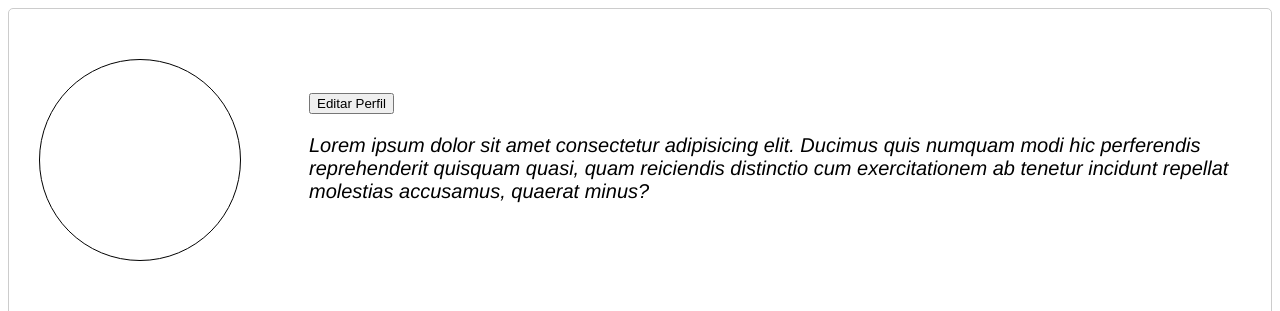
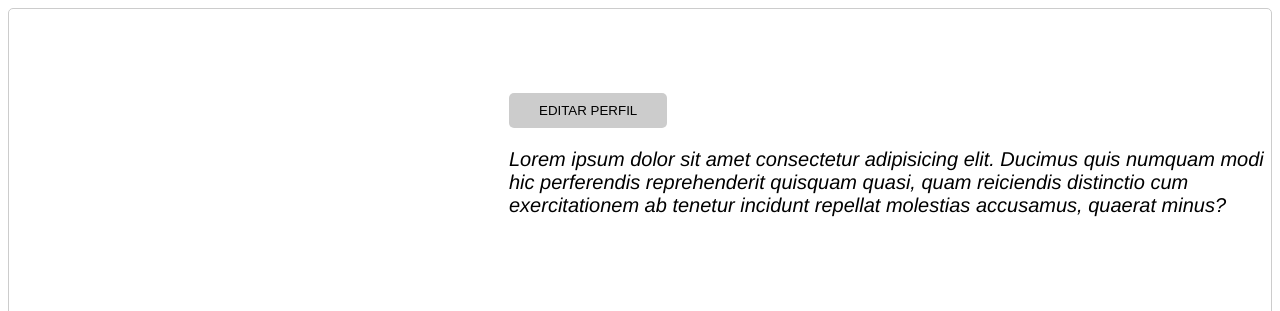
Before and after one commit to CesarNahra/exercicios, a plain HTML site: page dev_profile/index.html in a window 1280 px wide. Shown: the top 311 px of the page. Drawn offline with nearby package versions, Linux system fonts and the light colour scheme; no server answers.

Commit message:
100% DEV Profile

```diff
--- a/dev_profile/css/styles.css
+++ b/dev_profile/css/styles.css
@@ -4,26 +4,32 @@ html {
 }
 
 .container {
-    height: 500px;
+    height: 550px;
     position: relative;
     background-color: #fff;
     border: 1px solid #ccc;
     border-radius: 5px;
 }
 
-#main-content #photo {
-    margin-top: 50px;
-    margin-left: 30px;
-    width: 200px;
-    height: 200px;
-    border: 1px solid #000;
-    border-radius: 50%;
+#main-content #edit {
+    padding: 10px 30px;
+    text-transform: uppercase;
+    background-color: #ccc;
+    border: none;
+    border-radius: 5px;
+    transition: .5s;
 }
+
+#main-content #edit:hover {
+    background-color: #000;
+    color: #ccc;
+}
+
 
 #main-content #float-right {
     position: absolute;
     top: 50px;
-    left: 300px;
+    left: 500px;
     float: right;
 }
 
--- a/dev_profile/js/scripts.js
+++ b/dev_profile/js/scripts.js
@@ -8,6 +8,7 @@ async function search() {
     const response = await fetch(url);
     const data =  await response.json();
     myName.innerHTML = data.login;
+    avatar.innerHTML = `<img src="https://avatars.githubusercontent.com/u/105174608?v=4">`
 }
 
 search();
```
